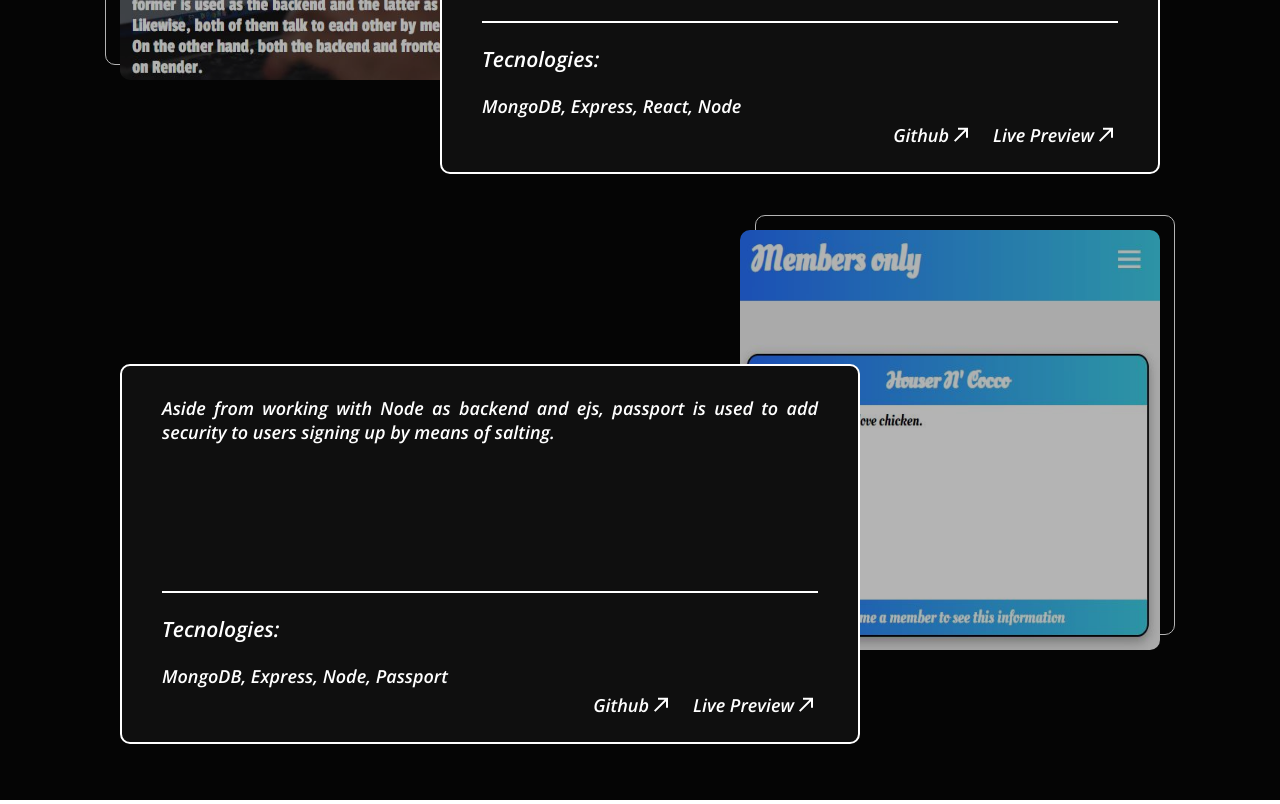
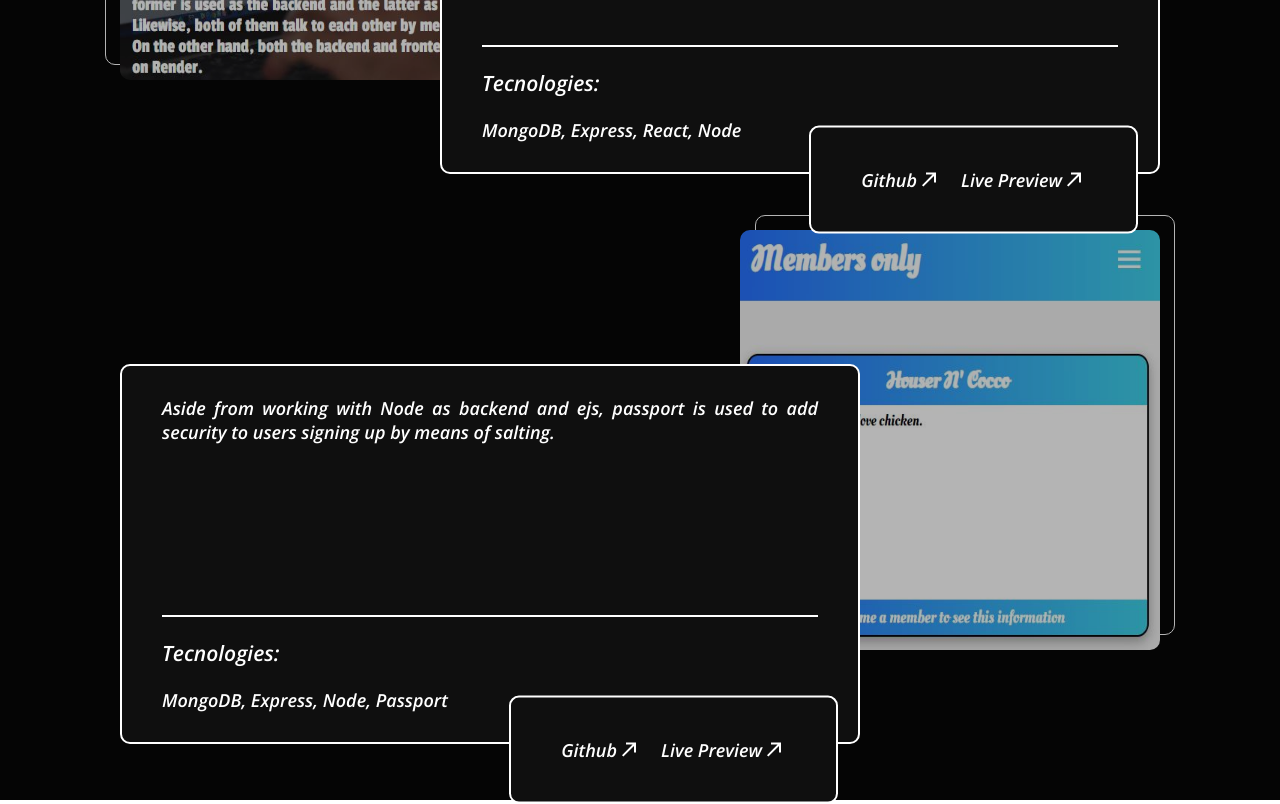
Before and after one commit to Houser97/Portfolio, a React (Create React App) app: page / in a window 1280 px wide. Shown: the part 1960-2764 px from the top of the page. Built offline with nearby package versions, Linux system fonts and the light colour scheme.

Commit message:
Set position to abolute, right, bottom and padding of links container

```diff
--- a/src/styles/ProjectCard.css
+++ b/src/styles/ProjectCard.css
@@ -110,11 +110,19 @@
     flex-flow: row;
 }
 
-/*Sección de links*/
+/*/*Sección de Github y Preview*/
 .preview-code-links{
     display: flex;
     flex-flow: row;
     justify-content: flex-end;
+    border-radius: 10px;
+    border: 2px solid white;
+    width: max-content;
+    position: absolute;
+    right: 20px;
+    bottom: -40px;
+    padding: 40px 50px;
+    background-color: rgb(15, 15, 15);
 }
 
 .github-link{
```
